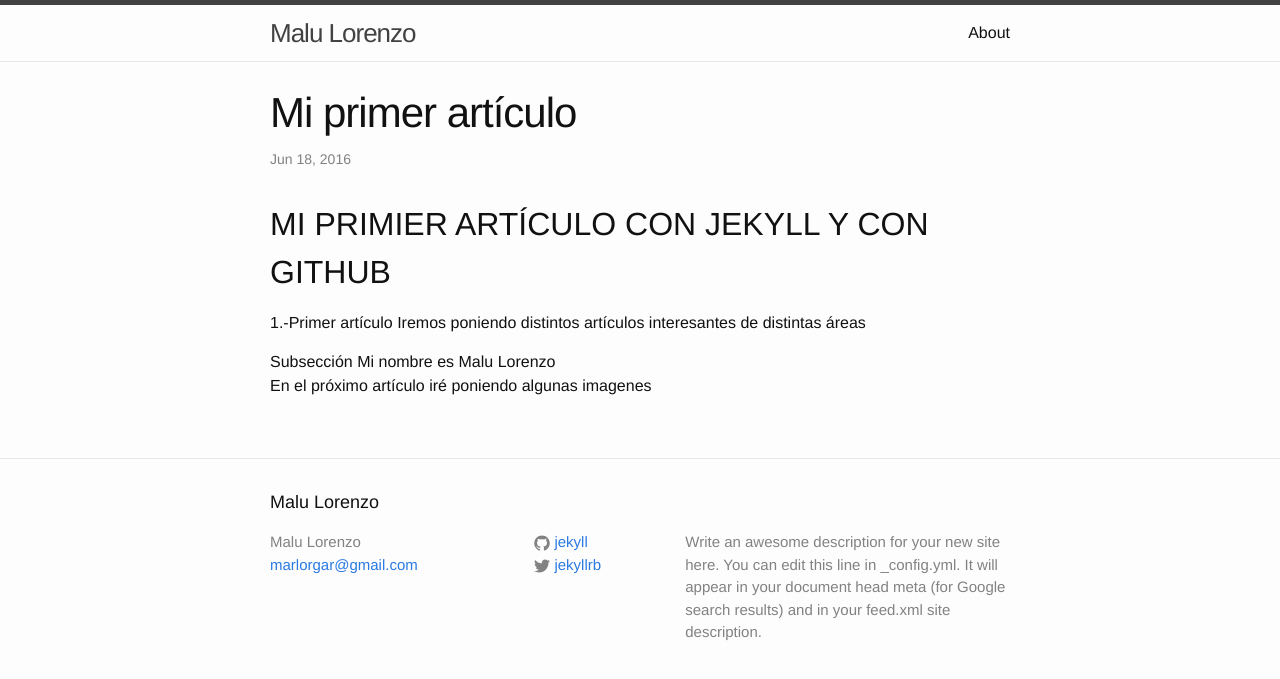
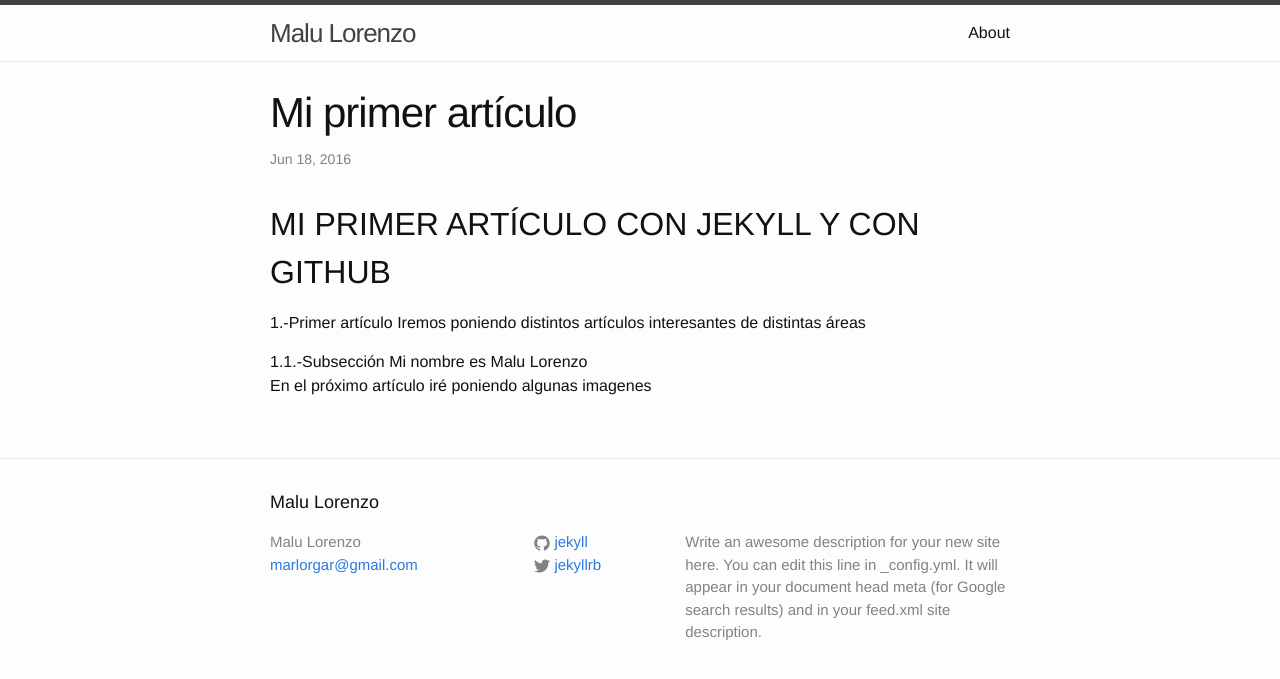
Before and after one commit to marlorgar/marlorgar.github.io, a Jekyll site: the page built from _posts/2016-06-18-mi-primer-articulo.md, in a window 1280 px wide. Shown: the top 679 px of the page. Built offline with Jekyll 4.4.1, drawn with Linux system fonts in a browser that asks for light colours.

Commit message:
Update 2016-06-18-mi-primer-articulo.md

```diff
--- a/_posts/2016-06-18-mi-primer-articulo.md
+++ b/_posts/2016-06-18-mi-primer-articulo.md
@@ -4,11 +4,11 @@ title:  "Mi primer artículo"
 date:   2016-06-18 11:46:12 +0100
 categories: jekyll update
 ---
-<h2>MI PRIMIER ARTÍCULO CON JEKYLL Y CON GITHUB</h2>
+<h2>MI PRIMER ARTÍCULO CON JEKYLL Y CON GITHUB</h2>
 
 1.-Primer artículo
 Iremos poniendo distintos artículos interesantes de distintas áreas
 
-Subsección
+1.1.-Subsección
 Mi nombre es Malu Lorenzo
 En el próximo artículo iré poniendo algunas imagenes
```
